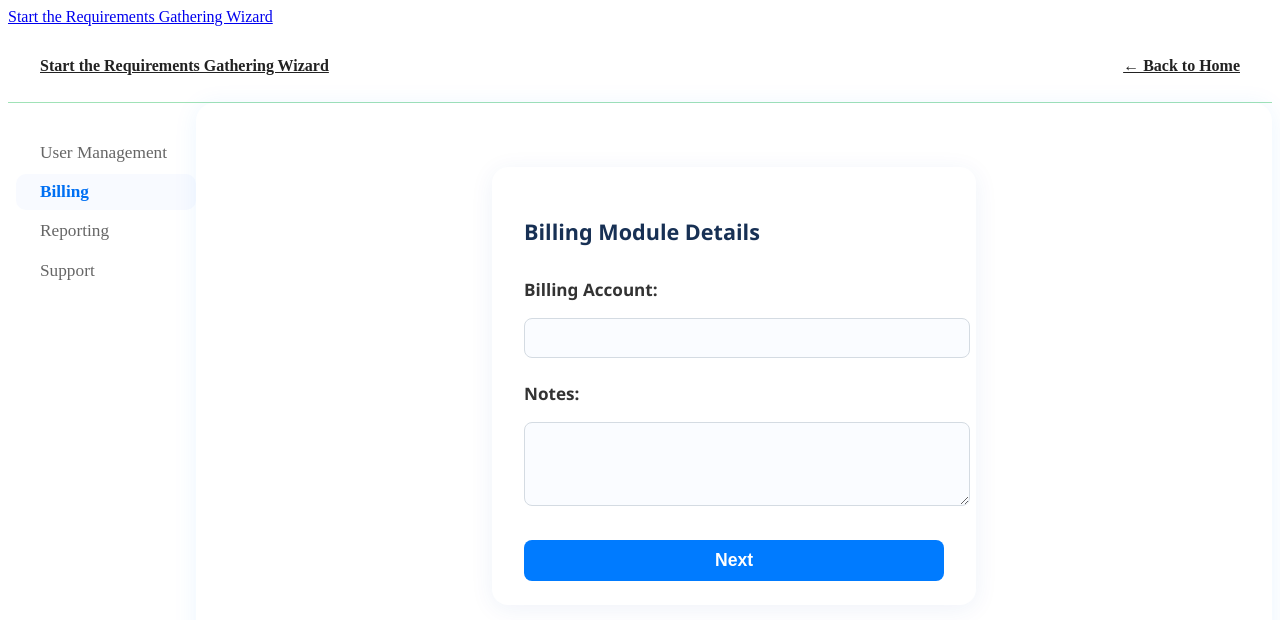
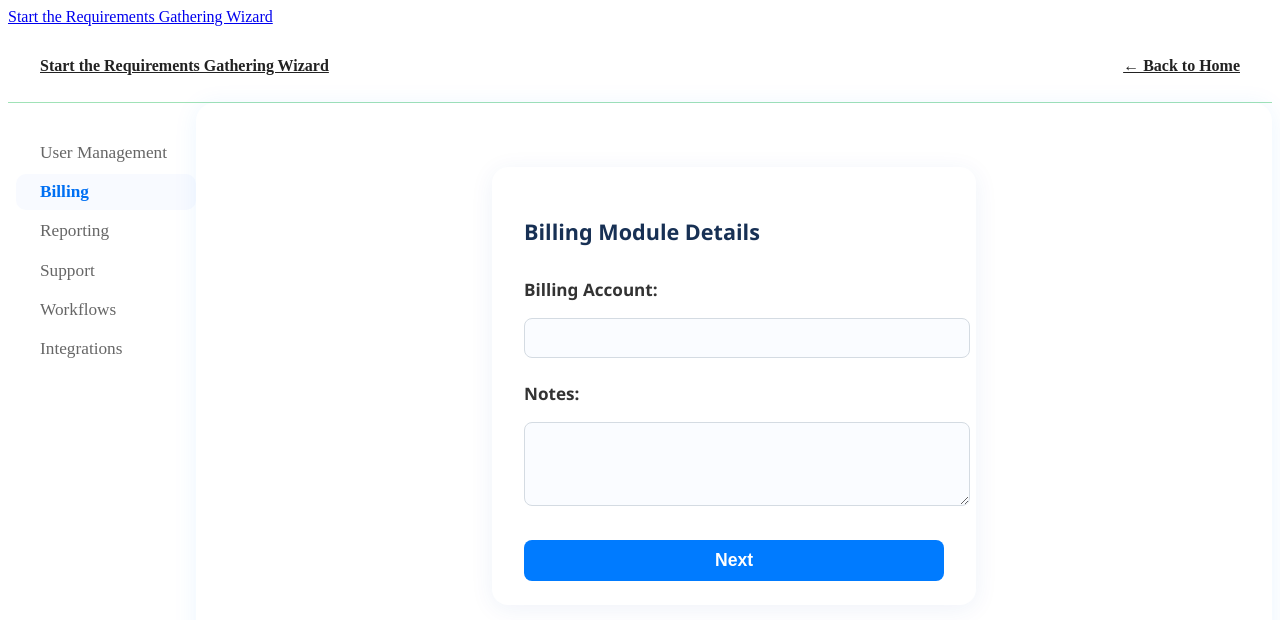
Before and after one commit to Xiaoliuliu666-leaner/Test.Onboarding, an Angular app: page /requirements/wizard/module-billing in a window 1280 px wide. Shown: the top 620 px of the page. Built offline with nearby package versions, Linux system fonts and the light colour scheme.

Commit message:
add integrationSteps and integrationStepIndex input for sidebar

```diff
--- a/src/app/components/wizard-sidebar/wizard-sidebar.ts
+++ b/src/app/components/wizard-sidebar/wizard-sidebar.ts
@@ -1,6 +1,8 @@
 import { Component } from '@angular/core';
 import { Input } from '@angular/core';
+import { Output } from '@angular/core';
 import { CommonModule } from '@angular/common';
+import { EventEmitter } from '@angular/core';
 
 @Component({
   selector: 'app-wizard-sidebar',
@@ -12,10 +14,27 @@ import { CommonModule } from '@angular/common';
 
 export class WizardSidebarComponent {
   @Input() activeMenu: string = '';
+  @Input() integrationSteps: string[] = [];
+  @Input() integrationStepIndex: number|null = null;
+  @Output() integrationStepChange = new EventEmitter<number>();
+
+
   menuList = [
     { key: 'User Management', label: 'User Management' },
     { key: 'Billing', label: 'Billing' },
     { key: 'Reporting', label: 'Reporting' },
-    { key: 'Support', label: 'Support' }
+    { key: 'Support', label: 'Support' },
+    { key: 'Workflows', label: 'Workflows'},
+    { key: 'Integrations', label: 'Integrations' }
   ];
+
+  integrationStepLabelMap: any = {
+    winbeat: 'WinBEAT',
+    insight: 'Insight',
+    officetech: 'Officetech'
+  };
+
+  getIntegrationLabel(key: string) {
+    return this.integrationStepLabelMap[key] || key;
+  }
 }
```
